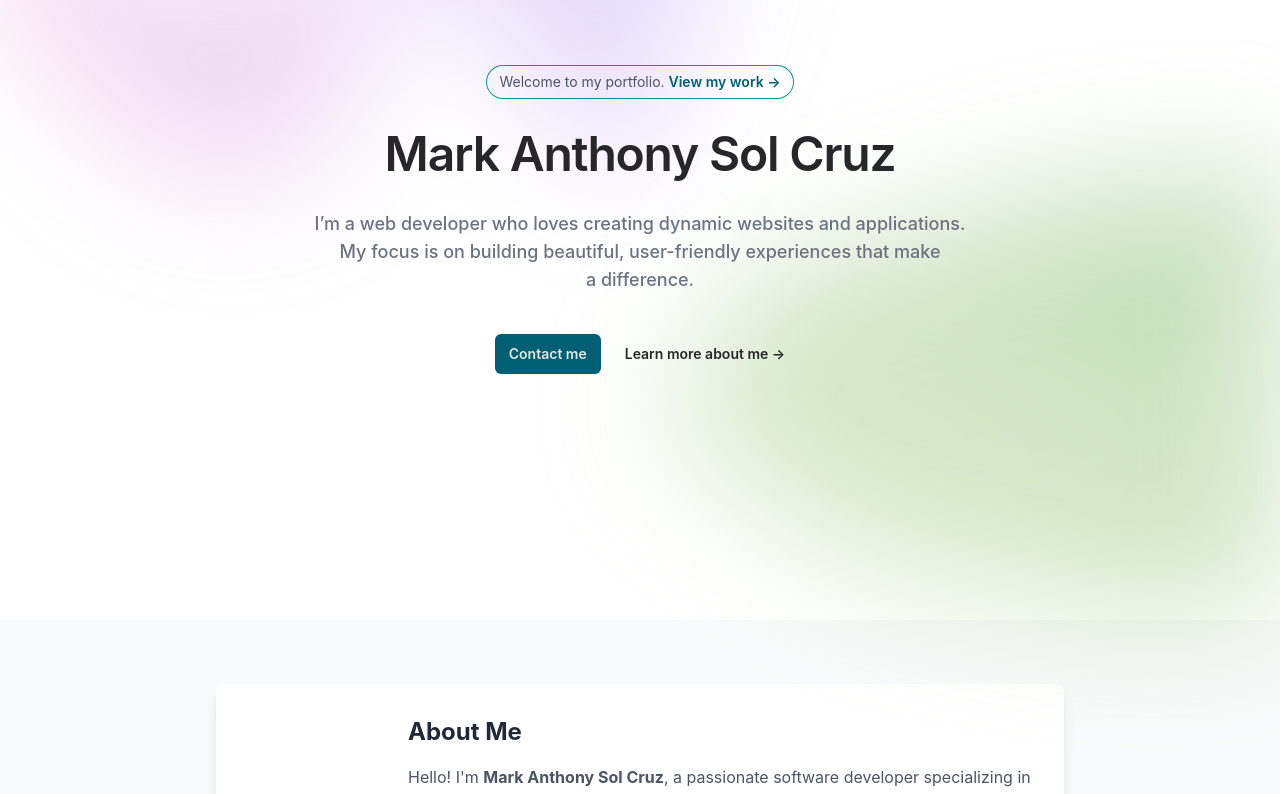
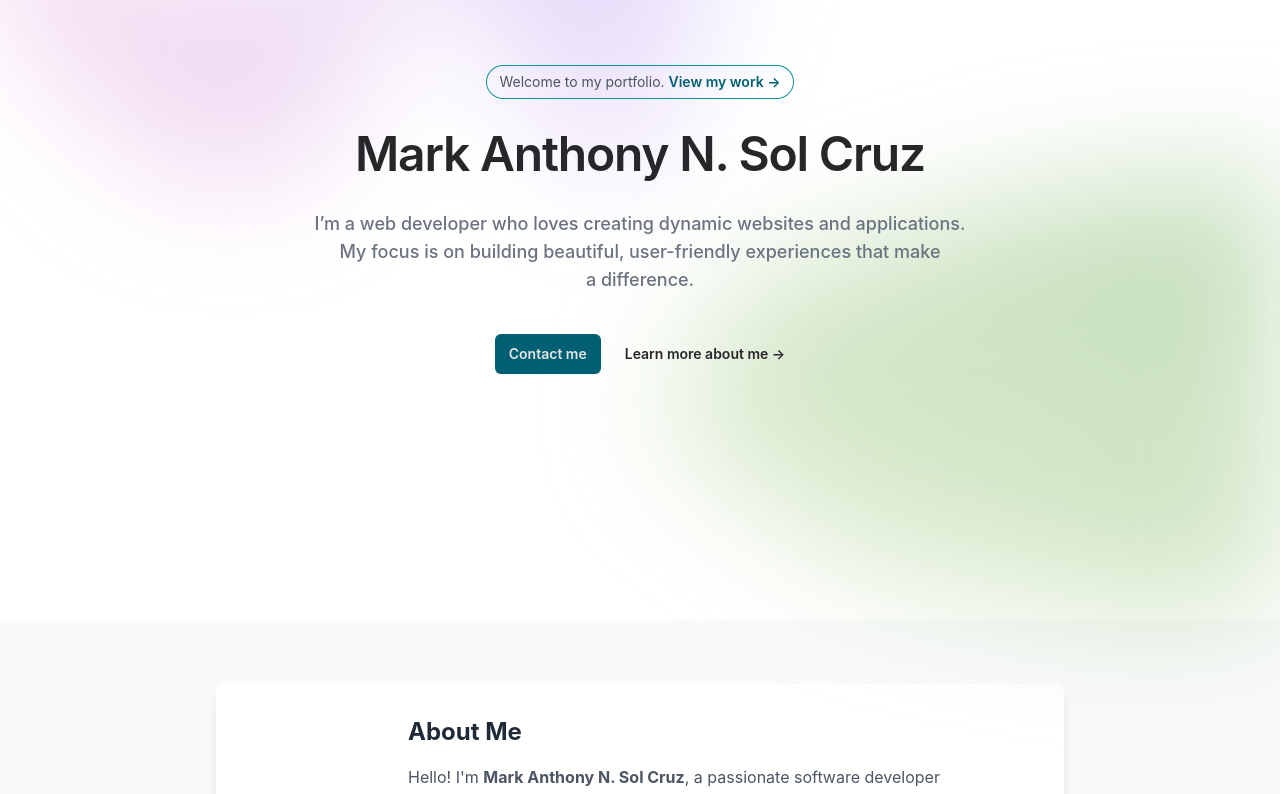
Before and after one commit to Solatido143/sol_vue3_tw, a Vue app: page / in a window 1280 px wide. Shown: the part 180-974 px from the top of the page. Built offline with nearby package versions, Linux system fonts and the light colour scheme; grey boxes are pictures that could not be loaded.

Commit message:
Revert "Yes"
This reverts commit 4b6fb1cabbf905288b0e37ddf65febf71837cec0.

```diff
--- a/src/views/About.vue
+++ b/src/views/About.vue
@@ -16,7 +16,7 @@ export default {
 					<div>
 						<h2 class="text-2xl font-bold text-gray-800">About Me</h2>
 						<p class="mt-4 text-gray-600 leading-relaxed">
-							Hello! I'm <strong>Mark Anthony Sol Cruz</strong>, a passionate software developer specializing in web
+							Hello! I'm <strong>Mark Anthony N. Sol Cruz</strong>, a passionate software developer specializing in web
 							development. I enjoy creating elegant, user-friendly applications using modern technologies like
 							<span class="font-medium text-secondary">Yii 2, Laravel, Vue.js, and Tailwind CSS</span>.
 						</p>
--- a/src/views/Hero.vue
+++ b/src/views/Hero.vue
@@ -44,7 +44,7 @@
 				</div>
 				<div class="text-center">
 					<h1 class="text-balance text-5xl font-semibold tracking-tight text-neutralDark sm:text-7xl">
-						Mark Anthony Sol Cruz
+						Mark Anthony N. Sol Cruz
 					</h1>
 					<p class="mt-8 text-pretty text-lg font-medium text-gray-500 sm:text-xl/8">
 						I’m a web developer who loves creating dynamic websites and applications. My focus is on building beautiful,
--- a/tailwind.config.js
+++ b/tailwind.config.js
@@ -1,8 +1,4 @@
 /** @type {import('tailwindcss').Config} */
-
-import twforms from "@tailwindcss/forms";
-import flowbite from "flowbite/plugin";
-
 export default {
 	content: ["./index.html", "./src/**/*.{vue,js,ts,jsx,tsx}", "./node_modules/flowbite/**/*.js"],
 	theme: {
@@ -23,5 +19,5 @@ export default {
 			},
 		},
 	},
-	plugins: [twforms, flowbite],
+	plugins: [require("@tailwindcss/forms"), require("flowbite/plugin")],
 };
```
